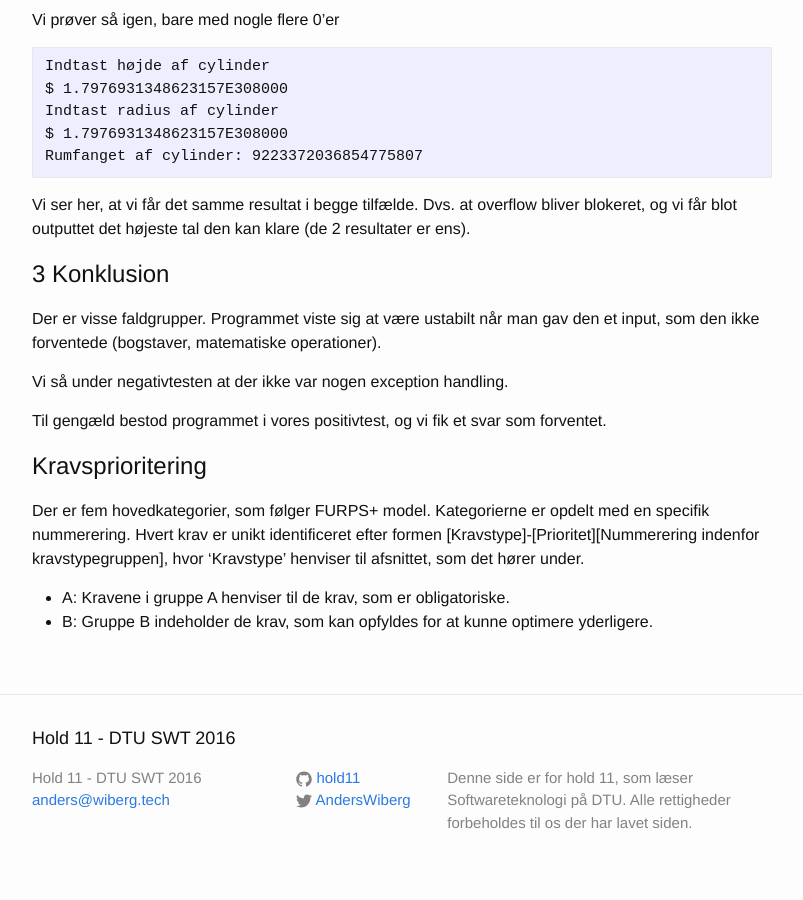
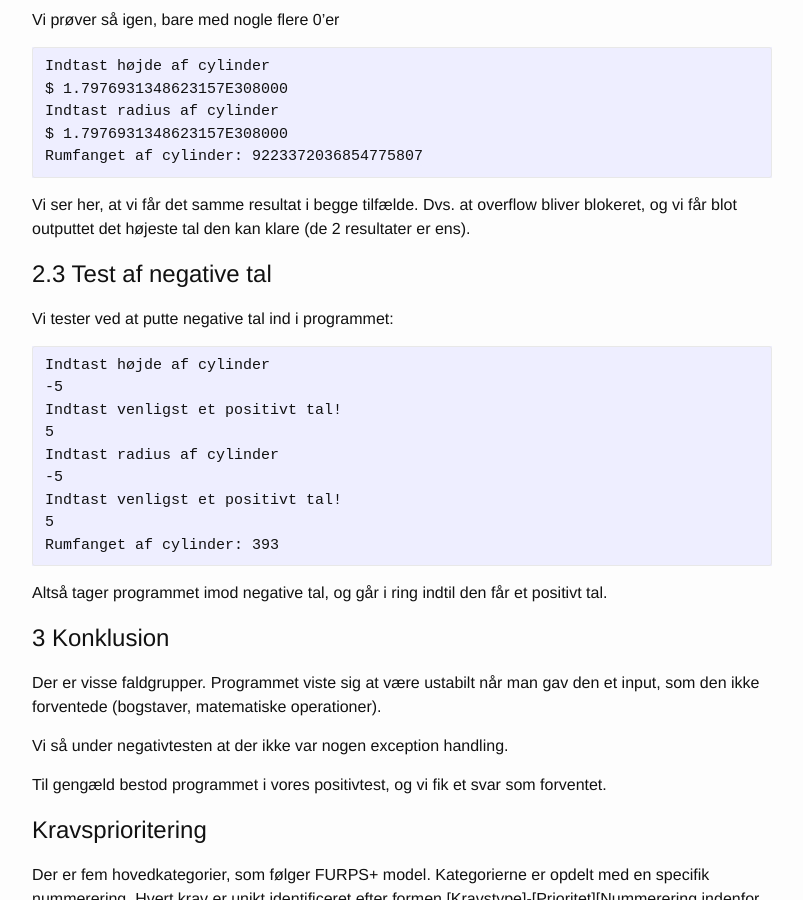
Before and after one commit to hold11/hold11, a Jekyll site: the page built from _posts/2016-09-05-test-af-cylinderprogram.md, in a window 1280 px wide and 900 px high, scrolled down 2006 px. Shown: the whole window, without its empty margins (238-1041 px from the left). Built offline with Jekyll 4.4.1, drawn with Linux system fonts in a browser that asks for light colours; formulas are drawn with MathJax 3.

Commit message:
Test af negative tal

````diff
--- a/_posts/2016-09-05-test-af-cylinderprogram.md
+++ b/_posts/2016-09-05-test-af-cylinderprogram.md
@@ -106,6 +106,24 @@ Rumfanget af cylinder: 9223372036854775807
 
 Vi ser her, at vi får det samme resultat i begge tilfælde. Dvs. at overflow bliver blokeret, og vi får blot outputtet det højeste tal den kan klare (de 2 resultater er ens).
 
+## 2.3 Test af negative tal
+
+Vi tester ved at putte negative tal ind i programmet:
+
+```
+Indtast højde af cylinder
+-5
+Indtast venligst et positivt tal!
+5
+Indtast radius af cylinder
+-5
+Indtast venligst et positivt tal!
+5
+Rumfanget af cylinder: 393
+```
+
+Altså tager programmet imod negative tal, og går i ring indtil den får et positivt tal.
+
 # 3 Konklusion
 
 Der er visse faldgrupper. Programmet viste sig at være ustabilt når man gav den et input, som den ikke forventede (bogstaver, matematiske operationer).
````
